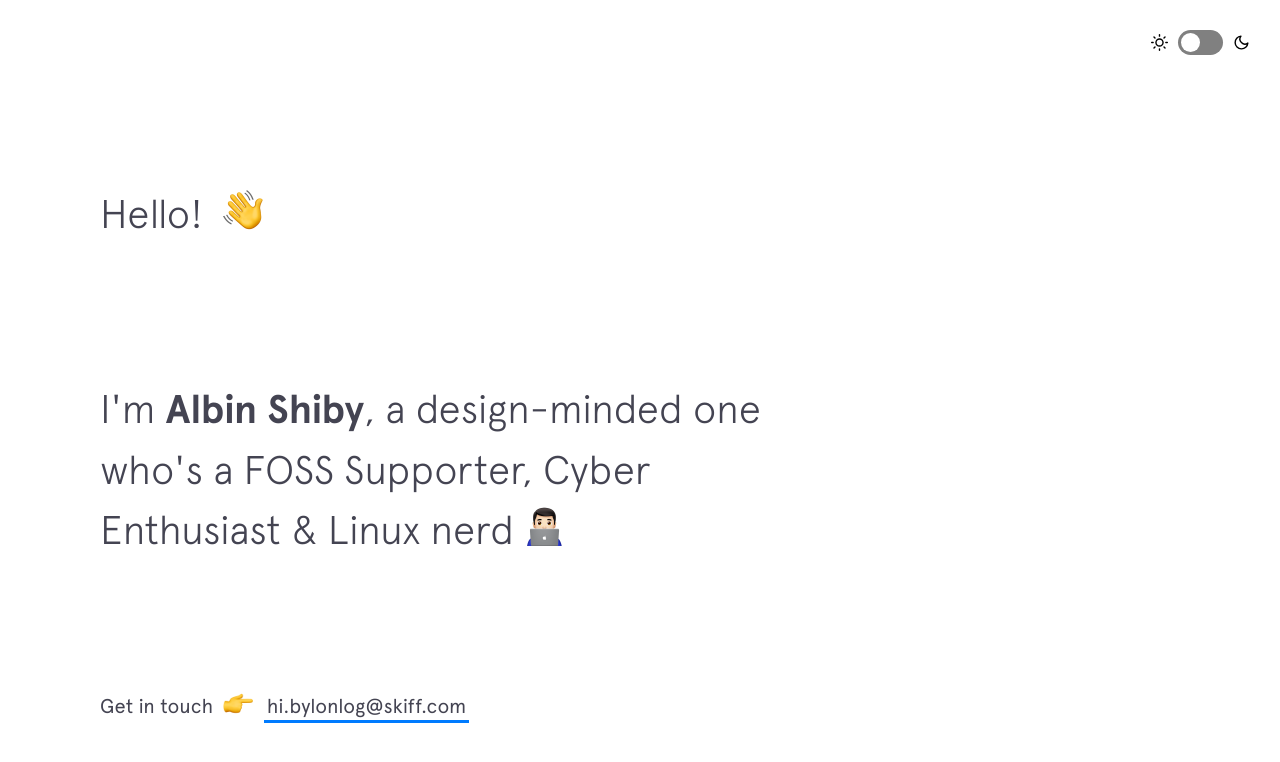
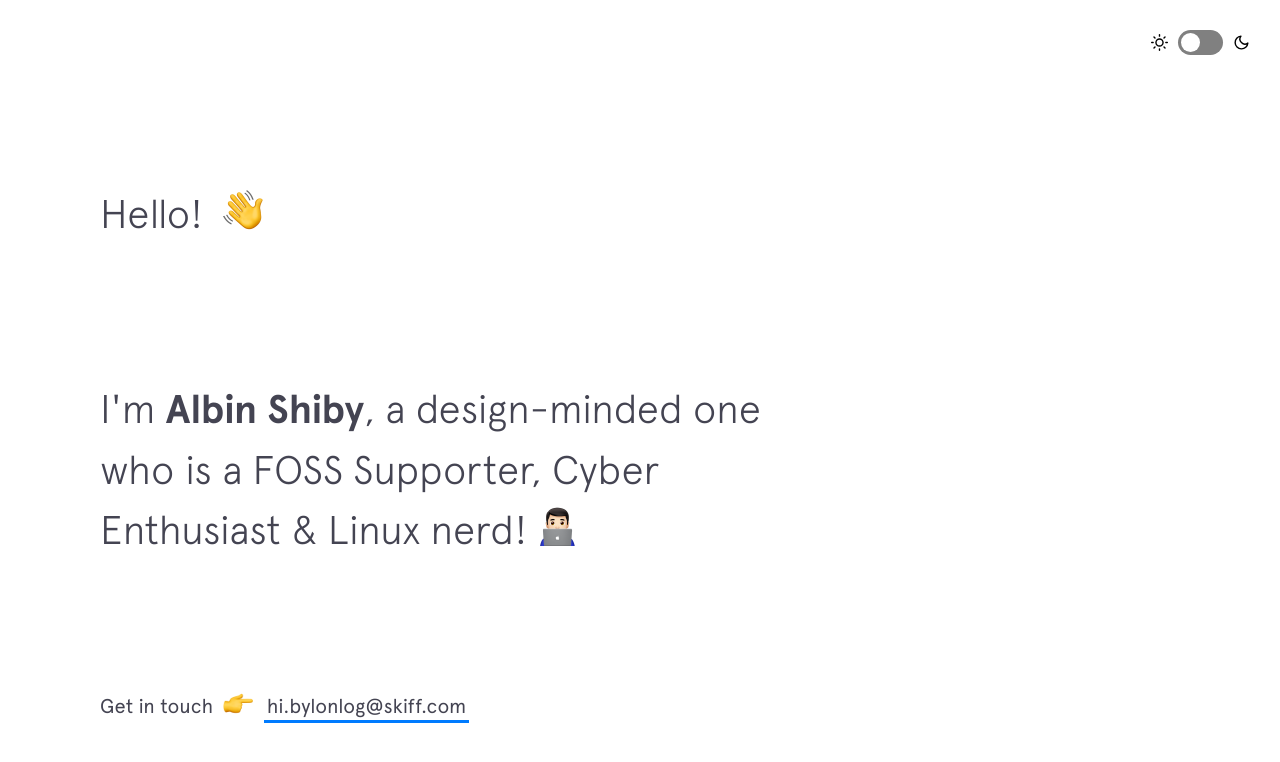
Before and after one commit to bylonlog/bylonlog.github.io, a Jekyll site: the page built from index.html, in a window 1280 px wide and 900 px high. Shown: the top 762 px of the window. Built offline with Jekyll 4.4.1, drawn with Linux system fonts in a browser that asks for light colours; nearby versions of some CDN libraries.

Commit message:
Update intro.html

```diff
--- a/_includes/intro.html
+++ b/_includes/intro.html
@@ -4,7 +4,7 @@
   </h1>
 
   <h2 class="intro__tagline">I'm
-    <span class="name">Albin Shiby</span>, a design-minded one who's a FOSS Supporter, Cyber Enthusiast &amp; Linux nerd
+    <span class="name">Albin Shiby</span>, a design-minded one who is a FOSS Supporter, Cyber Enthusiast &amp; Linux nerd!
     <span class="emoji technologist"></span>
   </h2>
 
```
